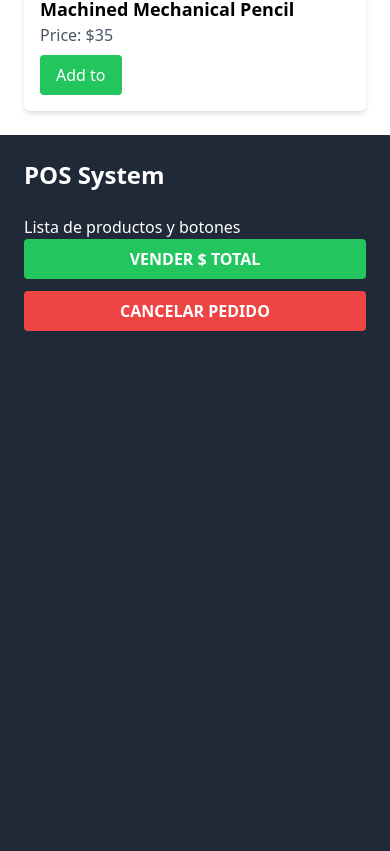
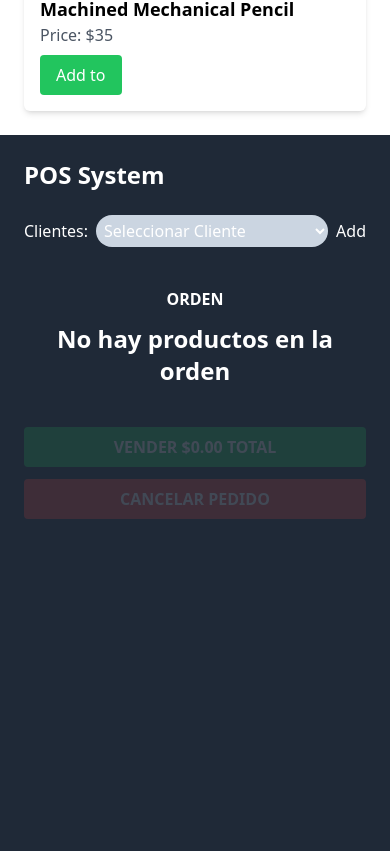
Before and after one commit to SyntaxSquadOf/Pick-Shop_Frontend, a React (Vite) app: page /pos in a window 390 px wide. Shown: the part 2253-3104 px from the top of the page. Built offline with nearby package versions, Linux system fonts and the light colour scheme.

Commit message:
sidebar ✅, pos ✅

```diff
--- a/package.json
+++ b/package.json
@@ -19,7 +19,9 @@
     "react-hook-form": "^7.54.0",
     "react-icons": "^5.4.0",
     "react-router-dom": "^7.0.2",
-    "react-toastify": "^10.0.6"
+    "react-toastify": "^10.0.6",
+    "sweetalert2": "^11.14.5",
+    "sweetalert2-react-content": "^5.0.7"
   },
   "devDependencies": {
     "@eslint/js": "^9.16.0",
--- a/src/components/Footer.tsx
+++ b/src/components/Footer.tsx
@@ -4,8 +4,8 @@ import { Link } from "react-router-dom";
 
 export default function Footer() {
   return (
-    <footer className="h-auto bg-turquesa-profundo py-8 text-white">
-      <div className="container mx-auto grid gap-6 px-4 md:grid-cols-3">
+    <footer className="w-full bg-turquesa-profundo py-8 text-white">
+      <div className="mx-auto grid w-full gap-6 px-4 md:grid-cols-3">
         {/* Páginas */}
         <div>
           <h4 className="mb-3 font-bold">Páginas</h4>
@@ -65,7 +65,7 @@ export default function Footer() {
           <img
             src="../../public/img/syntax-squad-high-resolution-logo-transparent.png"
             alt="logo equipo"
-            className="ml-8 mr-5 h-4 w-auto object-contain"
+            className="h-6 w-auto object-contain"
           />
         </div>
       </div>
--- a/src/components/SideBar.tsx
+++ b/src/components/SideBar.tsx
@@ -1,18 +1,159 @@
-export default function SideBar() {
+import { useMemo } from "react";
+import { user } from "../data/user";
+import { formatCurrency } from "../helpers";
+import { Order } from "../types";
+import withReactContent from "sweetalert2-react-content";
+import Swal from "sweetalert2";
+
+type SideBarProps = {
+  orden: Order[];
+  onRemoveFromCart: (id: string) => void;
+  setOrden: React.Dispatch<React.SetStateAction<Order[]>>;
+};
+
+export default function SideBar({
+  orden,
+  onRemoveFromCart,
+  setOrden,
+}: SideBarProps) {
+  const handleFilter = (event) => {
+    console.log(event.target.value);
+  };
+  const MySwal = withReactContent(Swal);
+
+  const handleCancelOrder = () => {
+    MySwal.fire({
+      title: "¿Estás seguro de cancelar la orden?",
+      text: "No podrás recuperar esta información",
+      icon: "warning",
+      showCancelButton: true,
+      confirmButtonColor: "#3085d6",
+      cancelButtonColor: "#d33",
+      confirmButtonText: "Sí, cancelar",
+    }).then((result) => {
+      if (result.isConfirmed) {
+        MySwal.fire("Cancelado", "La orden ha sido cancelada", "success");
+        setOrden([]);
+      }
+    });
+  };
+
+  const isValidOrden = useMemo(() => {
+    return orden.length > 0;
+  }, [orden]);
+
+  const total = useMemo(() => {
+    return orden.reduce((total, item) => total + item.price * item.quantity, 0);
+  }, [orden]);
+
+  const handleSell = () => {
+    let timerInterval: number;
+    MySwal.fire({
+      icon: "success",
+      title: "Your work has been saved",
+      showConfirmButton: false,
+      timer: 2000,
+      timerProgressBar: true,
+      didOpen: () => {
+        Swal.showLoading();
+        const timer = MySwal.getPopup()?.querySelector("b");
+        if (timer) {
+          timerInterval = setInterval(() => {
+            timer.textContent = `${Swal.getTimerLeft()}`;
+          }, 100);
+        }
+      },
+      willClose: () => {
+        clearInterval(timerInterval);
+      },
+    });
+    setOrden([]);
+  };
+
   return (
-    <div className="flex h-screen w-auto flex-col bg-gray-800 p-6 text-white">
+    <div className="flex min-h-screen w-auto flex-col bg-gray-800 p-6 text-white max-md:h-full lg:w-[38rem]">
       <div>
         <h2 className="mb-6 text-2xl font-bold">POS System</h2>
       </div>
       <div></div>
-      <div>Lista de productos y botones</div>
+      <div className="mb-5 flex">
+        <p className="pt-1">Clientes:</p>
+        <select
+          id="client"
+          className="mx-2 flex-1 rounded-2xl bg-slate-300 p-1"
+          onChange={handleFilter}
+        >
+          <option value="">Seleccionar Cliente</option>
+          <option value="cliente-Final">Consumidor Final</option>
+          {user.map((customer) => (
+            <option key={customer._id} value={customer.name}>
+              {customer.name}
+            </option>
+          ))}
+        </select>
+        <button>Add</button>
+      </div>
+      <div className="h-full">
+        <div className="mt-5 space-y-3">
+          <h3 className="text-center font-semibold uppercase">Orden</h3>
+          {isValidOrden ? (
+            orden.map((item) => (
+              <div
+                key={item._id}
+                className="flex items-center justify-between border-t border-gray-300 py-5 last-of-type:border-b"
+              >
+                <div className="flex items-center">
+                  <div className="">
+                    <p className="text-lg">
+                      {item.name} - {formatCurrency(item.price)}
+                    </p>
+                    <p className="font-black">
+                      Cantidad = {item.quantity} -{" "}
+                      {formatCurrency(item.price * item.quantity)}
+                    </p>
+                  </div>
+                </div>
+                <button
+                  role="img"
+                  aria-label="delete"
+                  onClick={() => onRemoveFromCart(item._id)}
+                >
+                  🗑️
+                </button>
+                {/* opcion 2 para eliminar un item del pedido estilado
+              <button
+                className="bg-red-600 h-6 w-6 rounded-full text-white font-black"
+                onClick={() => removeItem(item.id)}
+              >
+                X
+              </button> */}
+                {/* <p>
+                {item.name} x {item.quantity}
+              </p>
+              <p>{formatCurrency(item.price * item.quantity)}</p> */}
+              </div>
+            ))
+          ) : (
+            <p className="center text-center text-2xl font-extrabold">
+              No hay productos en la orden
+            </p>
+          )}
+        </div>
+      </div>
       <div>
-        <div></div>
-        <div className="space-y-3">
-          <button className="w-full rounded bg-green-500 px-4 py-2 font-bold uppercase text-white hover:bg-green-600">
-            Vender <span>$ {} total</span>
+        <div className="mt-10 space-y-3">
+          <button
+            className="w-full rounded bg-green-500 px-4 py-2 font-bold uppercase text-white hover:bg-green-600 disabled:cursor-not-allowed disabled:opacity-15"
+            disabled={!isValidOrden}
+            onClick={handleSell}
+          >
+            Vender <span>{formatCurrency(total)} total</span>
           </button>
-          <button className="w-full rounded bg-red-500 px-4 py-2 font-bold uppercase text-white hover:bg-red-600">
+          <button
+            className="w-full rounded bg-red-500 px-4 py-2 font-bold uppercase text-white hover:bg-red-600 disabled:cursor-not-allowed disabled:opacity-15"
+            disabled={!isValidOrden}
+            onClick={handleCancelOrder}
+          >
             Cancelar Pedido
           </button>
         </div>
--- /dev/null
+++ b/src/helpers/index.ts
@@ -0,0 +1,10 @@
+//* esta funcion lo que hace es recibir un precio: number y lo formatea a un formato de moneda en dolares
+export function formatCurrency(price: number) {
+  return new Intl.NumberFormat("es-US", {
+    // el metodo Intl.NumberFormat() es un constructor de objetos que permite formatear numeros en una representacion de texto con formato de moneda
+    style: "currency",
+    currency: "USD",
+    // el style es el estilo de formato de moneda que se va a utilizar y el currency es el tipo de moneda que se va a utilizar
+  }).format(price);
+  // el metodo format() de Intl.NumberFormat() devuelve una cadena de texto con un formato de moneda
+}
--- a/src/pages/Pos.tsx
+++ b/src/pages/Pos.tsx
@@ -1,12 +1,14 @@
 import { useEffect, useState } from "react";
-import { Product } from "../types";
+import { Order, Product } from "../types";
 import SideBar from "../components/SideBar";
 import { productos } from "../data/products";
 import CardProduct from "../components/CardProduct";
 import { Link } from "react-router-dom";
+import { toast } from "react-toastify";
 
 export const Pos = () => {
   const [products, setProducts] = useState<Product[]>([]);
+  const [orden, setOrden] = useState<Order[]>([]);
 
   // useEffect(() => {
   //   const fetchProducts = async () => {
@@ -20,7 +22,25 @@ export const Pos = () => {
   //   fetchProducts();
   // }, []);
 
-  const onAddToCart = () => {};
+  const onAddToCart = (product: Product) => {
+    const itemExist = orden.find((item) => item._id === product._id);
+    if (itemExist) {
+      const newOrder = orden.map((item) =>
+        item._id === product._id
+          ? { ...item, quantity: item.quantity + 1 }
+          : item,
+      );
+      setOrden(newOrder);
+    } else {
+      setOrden([...orden, { ...product, quantity: 1 }]);
+    }
+  };
+
+  const onRemoveFromCart = (_id: string) => {
+    const removeItem = orden.filter((item) => item._id !== _id);
+    toast.error(`Product deleting`);
+    setOrden(removeItem);
+  };
 
   useEffect(() => {
     setProducts(productos);
@@ -62,7 +82,11 @@ export const Pos = () => {
           ))}
         </div>
       </div>
-      <SideBar />
+      <SideBar
+        orden={orden}
+        onRemoveFromCart={onRemoveFromCart}
+        setOrden={setOrden}
+      />
     </div>
   );
 };
--- a/src/pages/Users.tsx
+++ b/src/pages/Users.tsx
@@ -13,7 +13,7 @@ const CustomerTable = () => {
           <ArrowLeftIcon size={32} />
         </Link>
         <Link
-          to="/add-customer"
+          to="/add-user"
           className="rounded bg-turquesa-profundo px-5 py-2 text-white hover:bg-grafito-suave"
         >
           <PlusIcon size={18} className="mb-1 mr-2 inline-block" />
--- a/src/types/index.ts
+++ b/src/types/index.ts
@@ -1,3 +1,6 @@
+export type Order = Product & {
+  quantity: number;
+};
 export type Product = {
   _id: string;
   name: string;
```
Also changed, not shown: 1 other file (tests, documents, lock files or other folders).
